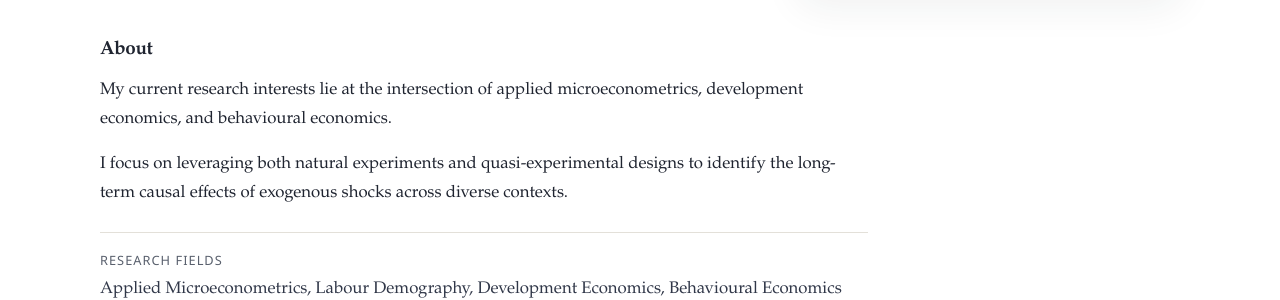
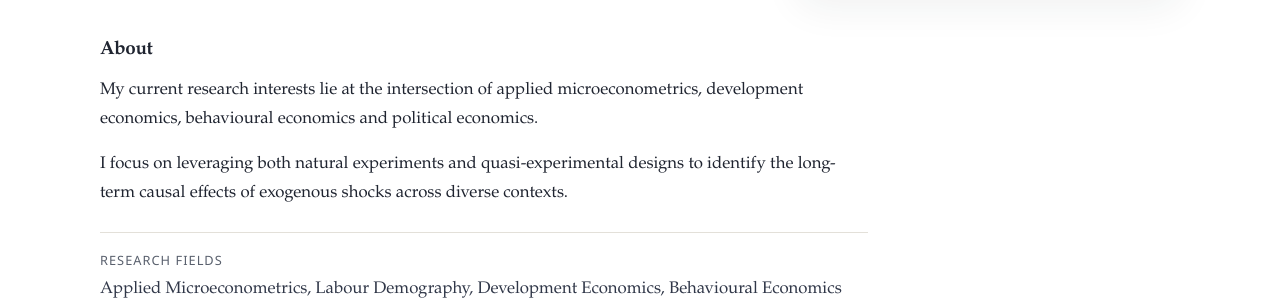
Before and after one commit to bernardksarpong/bernardksarpong.github.io, a Jekyll site: the page built from index.html, in a window 1280 px wide. Shown: the part 655-955 px from the top of the page. Built offline with Jekyll 4.4.1, drawn with Linux system fonts in a browser that asks for light colours.

Commit message:
Update profile content via site editor

```diff
--- a/_data/profile.yml
+++ b/_data/profile.yml
@@ -5,7 +5,7 @@ location: Tokyo, Japan
 profile_image: /assets/img/profile.jpg
 cv_file: /assets/files/Bernard_Sarpong_CV.pdf
 biography:
-  - My current research interests lie at the intersection of applied microeconometrics, development economics, and behavioural economics.
+  - My current research interests lie at the intersection of applied microeconometrics, development economics, behavioural economics and political economics.
   - I focus on leveraging both natural experiments and quasi-experimental designs to identify the long-term causal effects of exogenous shocks across diverse contexts.
 education:
   - degree: Ph.D. in Development Economics
```
